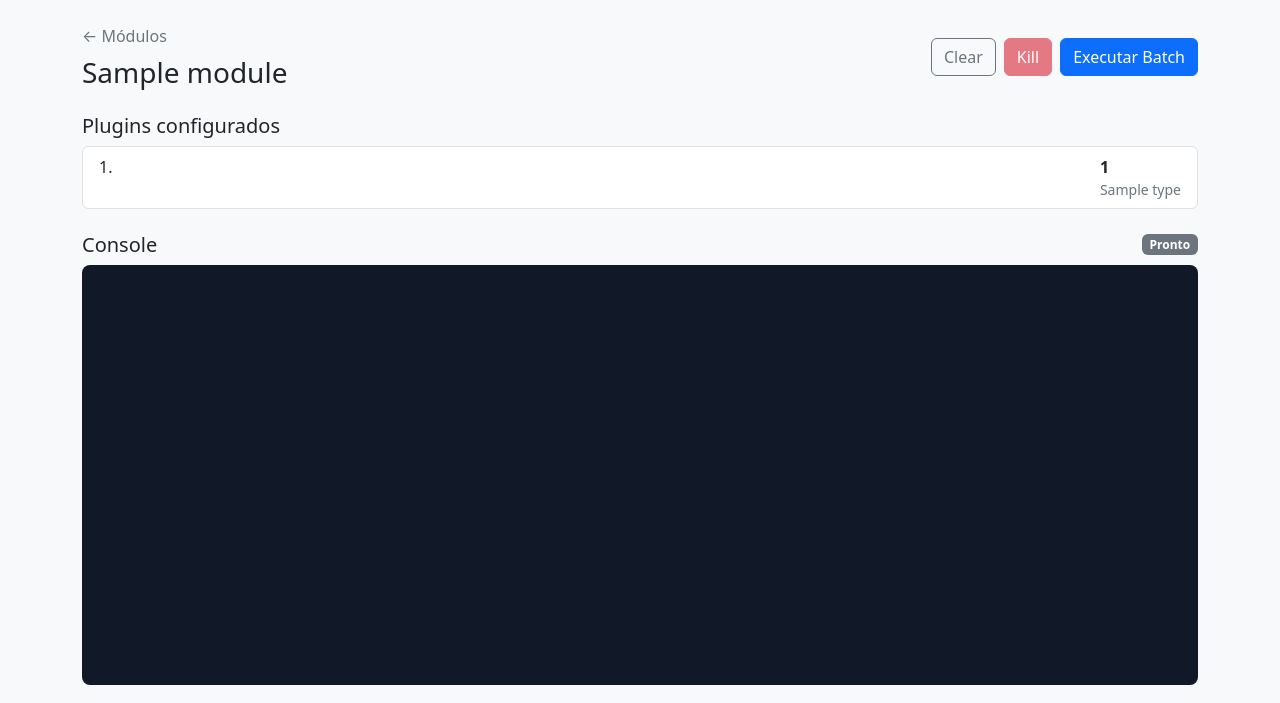
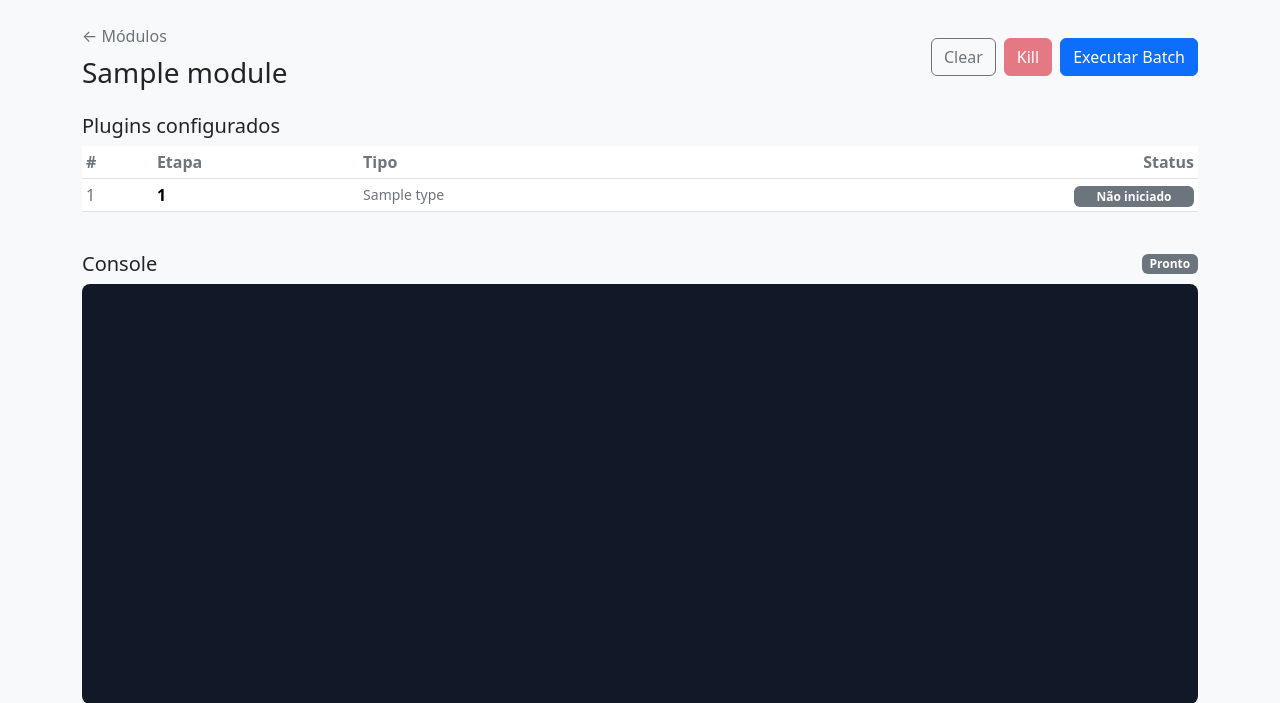
Before and after one commit to edgarrc/latch, a Flask app: template templates/module.html in a window 1280 px wide. Shown: the top 703 px of the page. Run offline with Flask 3, Linux system fonts and the light colour scheme; the template is opened without the code that fills it: most values are stand-ins (such as "Sample title", 1, 10 or a date in 2020).

Commit message:
feat: status por fila

```diff
--- a/app.py
+++ b/app.py
@@ -49,6 +49,7 @@ class ActiveRun:
     current_plugin_id: str | None = None
     current_plugin_type: str | None = None
     kill_requested: bool = False
+    plugin_statuses: dict[str, str] = field(default_factory=dict)
     metadata: dict[str, Any] = field(default_factory=dict)
 
 
@@ -272,8 +273,21 @@ def get_active_run(module_name: str) -> ActiveRun | None:
         return ACTIVE_RUNS.get(module_name)
 
 
-def create_active_run(module_name: str, run_id: str) -> ActiveRun:
-    active_run = ActiveRun(module_id=module_name, run_id=run_id)
+def create_active_run(
+    module_name: str,
+    run_id: str,
+    plugins: list[dict[str, Any]] | None = None,
+) -> ActiveRun:
+    plugin_statuses = {
+        plugin["id"]: "enqueued"
+        for plugin in plugins or []
+        if isinstance(plugin, dict) and isinstance(plugin.get("id"), str)
+    }
+    active_run = ActiveRun(
+        module_id=module_name,
+        run_id=run_id,
+        plugin_statuses=plugin_statuses,
+    )
     with ACTIVE_MODULES_LOCK:
         ACTIVE_MODULES.add(module_name)
         ACTIVE_RUNS[module_name] = active_run
@@ -328,6 +342,26 @@ def mark_kill_requested(module_name: str) -> None:
     write_active_run_snapshot(module_name, snapshot)
 
 
+def set_plugin_status(module_name: str, plugin_id: str, status: str) -> dict[str, str]:
+    with ACTIVE_MODULES_LOCK:
+        active_run = ACTIVE_RUNS.get(module_name)
+        if active_run is None:
+            return {}
+        active_run.plugin_statuses[plugin_id] = status
+        snapshot = serialize_active_run(active_run)
+        plugin_statuses = dict(active_run.plugin_statuses)
+    write_active_run_snapshot(module_name, snapshot)
+    return plugin_statuses
+
+
+def get_plugin_statuses(module_name: str) -> dict[str, str]:
+    with ACTIVE_MODULES_LOCK:
+        active_run = ACTIVE_RUNS.get(module_name)
+        if active_run is None:
+            return {}
+        return dict(active_run.plugin_statuses)
+
+
 def get_active_kill_requested(module_name: str) -> bool:
     with ACTIVE_MODULES_LOCK:
         active_run = ACTIVE_RUNS.get(module_name)
@@ -359,6 +393,7 @@ def serialize_active_run(active_run: ActiveRun) -> dict[str, Any]:
         "current_plugin_id": active_run.current_plugin_id,
         "current_plugin_type": active_run.current_plugin_type,
         "kill_requested": active_run.kill_requested,
+        "plugin_statuses": active_run.plugin_statuses,
         "metadata": active_run.metadata,
         "updated_at": datetime.now(timezone.utc).isoformat(),
     }
@@ -445,14 +480,21 @@ def stream_batch(module: dict[str, Any]) -> Iterator[str]:
 
     run_id = uuid4().hex
     clear_module_log(module_id)
-    create_active_run(module_id, run_id)
+    active_run = create_active_run(module_id, run_id, module["plugins"])
 
     def emit(event: str, payload: dict[str, Any]) -> str:
         record = append_active_log(module_id, event, payload)
         return sse(event, record)
 
     try:
-        yield emit("status", {"level": "info", "message": f"Iniciando batch {module['name']}."})
+        yield emit(
+            "status",
+            {
+                "level": "info",
+                "message": f"Iniciando batch {module['name']}.",
+                "plugin_statuses": dict(active_run.plugin_statuses),
+            },
+        )
 
         for plugin_config in module["plugins"]:
             if get_active_kill_requested(module_id):
@@ -461,6 +503,7 @@ def stream_batch(module: dict[str, Any]) -> Iterator[str]:
                     {
                         "status": "killed",
                         "level": "error",
+                        "plugin_statuses": get_plugin_statuses(module_id),
                         "message": f"Batch {module['name']} interrompido pelo usuário.",
                     },
                 )
@@ -470,12 +513,14 @@ def stream_batch(module: dict[str, Any]) -> Iterator[str]:
             try:
                 plugin = create_plugin(plugin_config, module.get("variables", {}))
             except ValueError as exc:
+                plugin_statuses = set_plugin_status(module_id, plugin_id, "failed")
                 yield emit(
                     "done",
                     {
                         "status": "failed",
                         "level": "error",
                         "plugin": plugin_id,
+                        "plugin_statuses": plugin_statuses,
                         "message": str(exc),
                     },
                 )
@@ -490,11 +535,14 @@ def stream_batch(module: dict[str, Any]) -> Iterator[str]:
                 ),
             )
             set_active_plugin(module_id, plugin, plugin_config)
+            plugin_statuses = set_plugin_status(module_id, plugin_id, "running")
             yield emit(
                 "plugin_start",
                 {
                     "level": "info",
                     "plugin": plugin_id,
+                    "plugin_status": "running",
+                    "plugin_statuses": plugin_statuses,
                     "message": f"Executando plugin {plugin_id}.",
                 },
             )
@@ -511,34 +559,41 @@ def stream_batch(module: dict[str, Any]) -> Iterator[str]:
                         },
                     )
             except PluginKilledError as exc:
+                plugin_statuses = set_plugin_status(module_id, plugin_id, "killed")
                 yield emit(
                     "done",
                     {
                         "status": "killed",
                         "level": "error",
                         "plugin": plugin_id,
+                        "plugin_statuses": plugin_statuses,
                         "message": str(exc),
                     },
                 )
                 return
             except (PluginExecutionError, PluginKillError, ValueError) as exc:
+                plugin_statuses = set_plugin_status(module_id, plugin_id, "failed")
                 yield emit(
                     "done",
                     {
                         "status": "failed",
                         "level": "error",
                         "plugin": plugin_id,
+                        "plugin_statuses": plugin_statuses,
                         "message": str(exc),
                     },
                 )
                 return
 
+            plugin_statuses = set_plugin_status(module_id, plugin_id, "success")
             set_active_plugin(module_id, None)
             yield emit(
                 "plugin_done",
                 {
                     "level": "success",
                     "plugin": plugin_id,
+                    "plugin_status": "success",
+                    "plugin_statuses": plugin_statuses,
                     "message": f"Plugin {plugin_id} concluído.",
                 },
             )
@@ -549,6 +604,7 @@ def stream_batch(module: dict[str, Any]) -> Iterator[str]:
                 {
                     "status": "killed",
                     "level": "error",
+                    "plugin_statuses": get_plugin_statuses(module_id),
                     "message": f"Batch {module['name']} interrompido pelo usuário.",
                 },
             )
@@ -559,6 +615,11 @@ def stream_batch(module: dict[str, Any]) -> Iterator[str]:
             {
                 "status": "success",
                 "level": "success",
+                "plugin_statuses": {
+                    plugin["id"]: "success"
+                    for plugin in module["plugins"]
+                    if isinstance(plugin, dict) and isinstance(plugin.get("id"), str)
+                },
                 "message": f"Batch {module['name']} concluído com sucesso.",
             },
         )
@@ -568,6 +629,7 @@ def stream_batch(module: dict[str, Any]) -> Iterator[str]:
             {
                 "status": "failed",
                 "level": "error",
+                "plugin_statuses": get_plugin_statuses(module_id),
                 "message": f"Erro inesperado: {exc}",
             },
         )
--- a/templates/module.html
+++ b/templates/module.html
@@ -21,6 +21,10 @@
       .log-success { color: #86efac; }
       .log-info { color: #93c5fd; }
       .log-output { color: #e5e7eb; }
+
+      .plugin-status {
+        min-width: 7.5rem;
+      }
     </style>
   </head>
   <body class="bg-body-tertiary">
@@ -41,16 +45,33 @@
 
       <section class="mb-4">
         <h2 class="h5">Plugins configurados</h2>
-        <ol class="list-group list-group-numbered">
-          {% for plugin in module.plugins %}
-            <li class="list-group-item d-flex justify-content-between align-items-start">
-              <div>
-                <div class="fw-semibold">{{ plugin.id }}</div>
-                <div class="text-secondary small">{{ plugin.type }}</div>
-              </div>
-            </li>
-          {% endfor %}
-        </ol>
+        <div class="table-responsive">
+          <table class="table table-sm align-middle bg-white">
+            <thead>
+              <tr>
+                <th scope="col" class="text-secondary fw-semibold">#</th>
+                <th scope="col" class="text-secondary fw-semibold">Etapa</th>
+                <th scope="col" class="text-secondary fw-semibold">Tipo</th>
+                <th scope="col" class="text-secondary fw-semibold text-end">Status</th>
+              </tr>
+            </thead>
+            <tbody>
+              {% for plugin in module.plugins %}
+                <tr>
+                  <td class="text-secondary">{{ loop.index }}</td>
+                  <td class="fw-semibold">{{ plugin.id }}</td>
+                  <td class="text-secondary small">{{ plugin.type }}</td>
+                  <td class="text-end">
+                    <span
+                      class="badge plugin-status text-bg-secondary"
+                      data-plugin-id="{{ plugin.id }}"
+                    >Não iniciado</span>
+                  </td>
+                </tr>
+              {% endfor %}
+            </tbody>
+          </table>
+        </div>
       </section>
 
       <section>
@@ -70,6 +91,21 @@
       const killButton = document.getElementById("killButton");
       const consoleEl = document.getElementById("console");
       const statusBadge = document.getElementById("statusBadge");
+      const pluginIds = {{ module.plugins | map(attribute="id") | list | tojson }};
+      const pluginStatusBadges = new Map(
+        Array.from(document.querySelectorAll(".plugin-status")).map((badge) => [
+          badge.dataset.pluginId,
+          badge,
+        ])
+      );
+      const pluginStatusConfig = {
+        not_started: { label: "Não iniciado", className: "text-bg-secondary" },
+        enqueued: { label: "Enfileirado", className: "text-bg-warning" },
+        running: { label: "Executando", className: "text-bg-primary" },
+        success: { label: "Concluído", className: "text-bg-success" },
+        failed: { label: "Falhou", className: "text-bg-danger" },
+        killed: { label: "Interrompido", className: "text-bg-danger" },
+      };
       let eventSource = null;
       let lastLogSequence = 0;
       let currentLogRunId = "";
@@ -78,6 +114,54 @@
       let waitingForNewRun = false;
       let lastTerminalStatus = "";
       let killRequested = false;
+
+      function setPluginStatus(pluginId, status) {
+        const badge = pluginStatusBadges.get(pluginId);
+        const config = pluginStatusConfig[status];
+        if (!badge || !config) {
+          return;
+        }
+
+        badge.className = `badge plugin-status ${config.className}`;
+        badge.textContent = config.label;
+      }
+
+      function setAllPluginStatuses(status) {
+        for (const pluginId of pluginIds) {
+          setPluginStatus(pluginId, status);
+        }
+      }
+
+      function applyPluginStatuses(statuses) {
+        if (!statuses || typeof statuses !== "object") {
+          return false;
+        }
+
+        for (const [pluginId, status] of Object.entries(statuses)) {
+          setPluginStatus(pluginId, status);
+        }
+        return true;
+      }
+
+      function updatePluginStatusesFromEvent(payload) {
+        if (applyPluginStatuses(payload.plugin_statuses)) {
+          return;
+        }
+
+        if (payload.event === "status") {
+          setAllPluginStatuses("enqueued");
+        } else if (payload.event === "plugin_start" && payload.plugin) {
+          setPluginStatus(payload.plugin, "running");
+        } else if (payload.event === "plugin_done" && payload.plugin) {
+          setPluginStatus(payload.plugin, "success");
+        } else if (payload.event === "done" && payload.plugin) {
+          if (payload.status === "failed") {
+            setPluginStatus(payload.plugin, "failed");
+          } else if (payload.status === "killed") {
+            setPluginStatus(payload.plugin, "killed");
+          }
+        }
+      }
 
       function appendLog(payload) {
         if (payload.run_id && Number.isInteger(payload.sequence)) {
@@ -88,6 +172,8 @@
           renderedLogKeys.add(key);
           currentLogRunId = payload.run_id;
         }
+
+        updatePluginStatusesFromEvent(payload);
 
         const line = document.createElement("div");
         const prefix = payload.plugin ? `[${payload.plugin}] ` : "";
@@ -108,6 +194,7 @@
         currentLogRunId = runId;
         renderedLogKeys = new Set();
         logRequestEpoch += 1;
+        setAllPluginStatuses("not_started");
       }
 
       function setStatus(text, className) {
```
Also changed, not shown: AGENT.md (+22 -3 lines), modules/analitico.yaml (+10 -0 lines), tests/test_app.py (+149 -1 lines), README.md.
